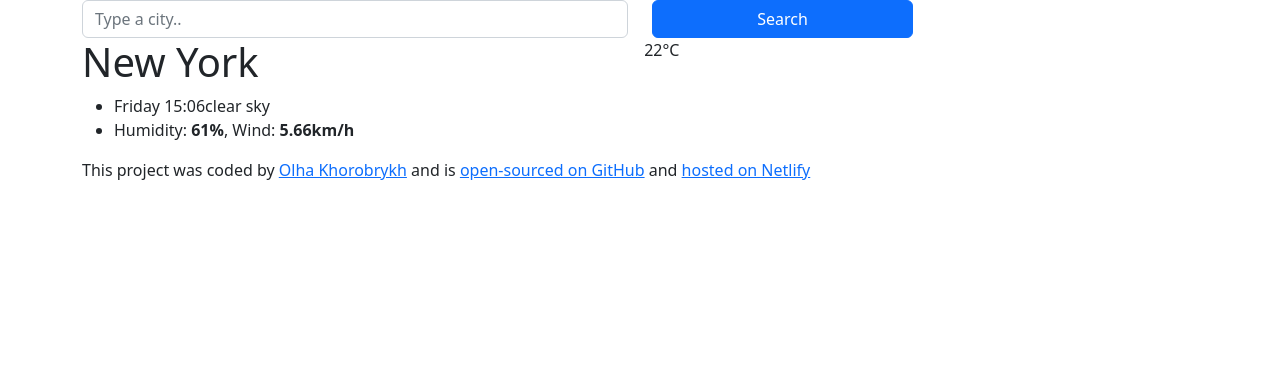
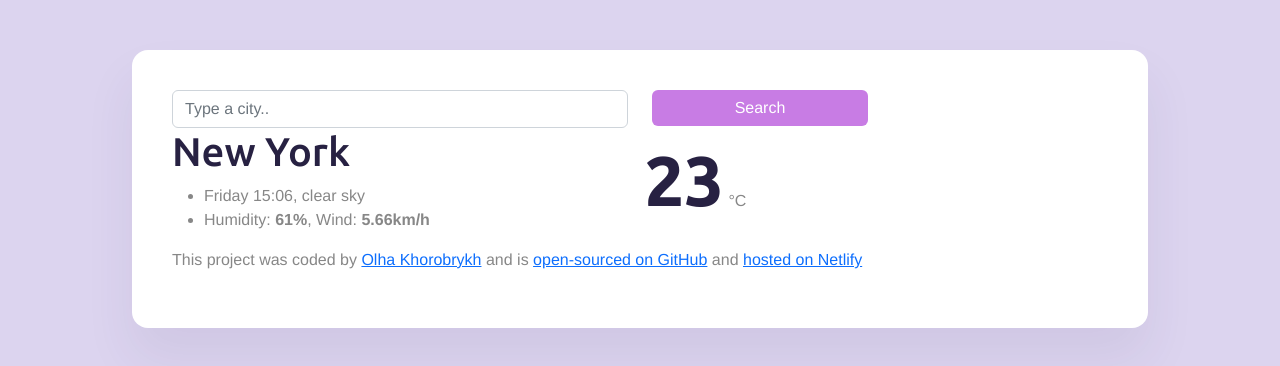
Before and after one commit to Olha2601/WeatherApp2, a plain HTML site: page index.html in a window 1280 px wide. Drawn offline with nearby package versions, Linux system fonts and the light colour scheme.

Commit message:
styles are added

```diff
--- a/index.html
+++ b/index.html
@@ -5,6 +5,9 @@
     <meta http-equiv="X-UA-Compatible" content="IE=edge" />
     <meta name="viewport" content="width=device-width, initial-scale=1.0" />
     <link rel="stylesheet" href="src/style.css" />
+<link rel="preconnect" href="https://fonts.gstatic.com" crossorigin>
+<link href="https://fonts.googleapis.com/css2?family=Manrope:wght@200;300;400;500;600;700;800&family=Ubuntu:wght@400;500;700&display=swap" rel="stylesheet">
+
     <link
       href="https://cdn.jsdelivr.net/npm/bootstrap@5.2.0/dist/css/bootstrap.min.css"
       rel="stylesheet"
@@ -13,7 +16,8 @@
     />
     <title>Document</title>
   </head>
-  <body>
+  <body class="app">
+
     <div class="container">
       <div class="weather-app">
          <form id="search-form" class="mb-3">
@@ -32,23 +36,28 @@
                   type="submit"
                   value="Search"
                   class="btn btn-primary w-100"
+                  id="search-btn"
                 />
                 </div>
                 <div class="row">
                   <div class="col-6">
                     <h1>New York</h1>
                     <ul>
-                      <li><span>Friday 15:06</span>clear sky</li>
+                      <li><span>Friday 15:06</span>, clear sky</li>
                       <li>Humidity: <strong>61%</strong>, Wind: <strong>5.66km/h</strong>
                       </li>
                     </ul>
                   </div>
                   <div class="col-6">
                     <img src="" alt="">
-                    22°C
+                    <span id="temperature">23</span>
+                    °C
                   </div>
-              <footer>This project was coded by <a href="https://www.linkedin.com/in/olha-khorobrykh-6342a0210/" target="_blank" rel="noopener noreferrer">Olha Khorobrykh</a> and is <a href="https://github.com/shecodesio/weather" target="_blank" rel="noopener noreferrer">open-sourced on GitHub</a> and <a href="https://shecodes-weather.netlify.app/" target="_blank" rel="noopener noreferrer">hosted on Netlify</a></footer>
+              <footer>This project was coded by <a href="https://www.linkedin.com/in/olha-khorobrykh-6342a0210/" target="_blank" rel="noopener noreferrer">Olha Khorobrykh</a>
+                and is <a href="#" target="_blank" rel="noopener noreferrer">open-sourced on GitHub</a>
+                 and <a href="#" target="_blank" rel="noopener noreferrer">hosted on Netlify</a></footer>
       </div>
     </div>
+
   </body>
 </html>
--- a/src/style.css
+++ b/src/style.css
@@ -0,0 +1,30 @@
+.weather-app {
+  font-family: Cerebri-Sans, Helvetica, Arial, sans-serif;
+  background: #fff;
+  border-radius: 16px;
+  box-shadow: 0 30px 50px rgb(65 50 100 / 8%);
+  padding: 40px;
+  margin: 50px;
+  color: #878787;
+}
+body.app {
+  background: rgb(220, 212, 239);
+}
+h1 {
+  font-family: "Ubuntu", sans-serif;
+  margin: 20px 0 10px;
+  font-weight: 700;
+  font-size: 38px;
+  color: #272142;
+}
+#search-btn {
+  background: rgb(200, 124, 228);
+  border: rgb(181, 108, 208);
+}
+#temperature {
+  font-family: "Ubuntu", sans-serif;
+  margin: 20px 0 10px;
+  font-weight: 700;
+  font-size: 70px;
+  color: #272142;
+}
```
